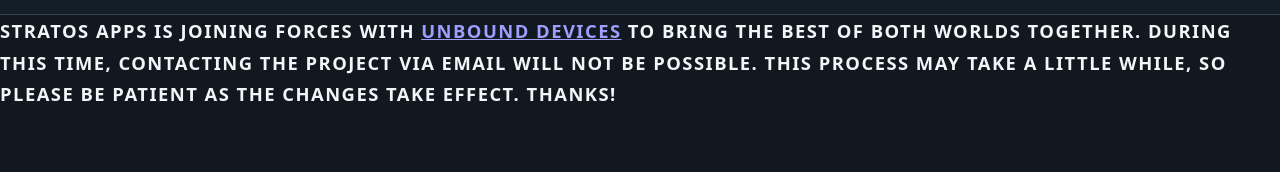
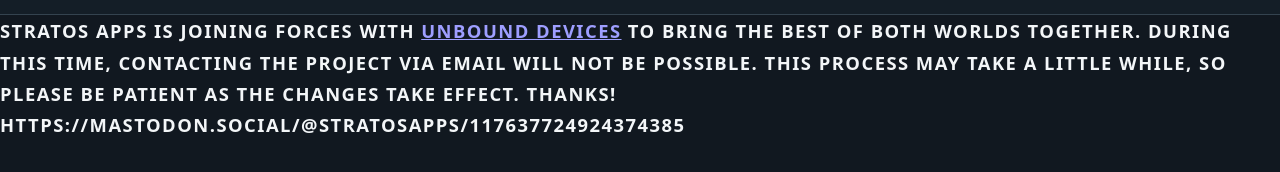
Before and after one commit to Stratos-Apps/stratos-apps.github.io, a plain HTML site: page transition.html in a window 1280 px wide. Shown: the part 110-282 px from the top of the page. Drawn offline with Linux system fonts and the light colour scheme.

Commit message:
Update transition.html

```diff
--- a/transition.html
+++ b/transition.html
@@ -24,7 +24,7 @@
             <a href="contact.html">Contact</a>
         </nav>
     </header>
-    <h2> Stratos Apps is joining forces with <a href="https://unbounddevices.ca">Unbound Devices</a> to bring the best of both worlds together. During this time, contacting the project via email will not be possible. This process may take a little while, so please be patient as the changes take effect. Thanks!
+    <h2> Stratos Apps is joining forces with <a href="https://unbounddevices.ca">Unbound Devices</a> to bring the best of both worlds together. During this time, contacting the project via email will not be possible. This process may take a little while, so please be patient as the changes take effect. Thanks! https://mastodon.social/@stratosapps/117637724924374385
 
     </body>
 </html>
```
